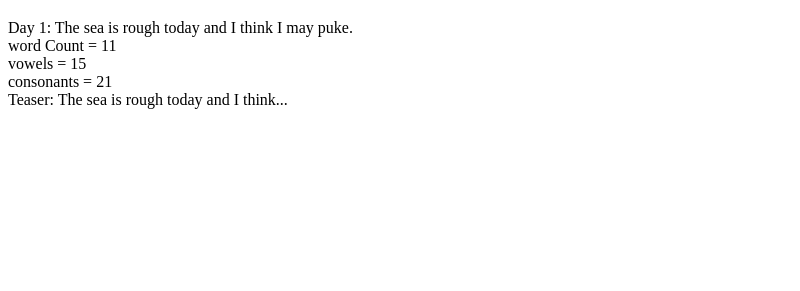
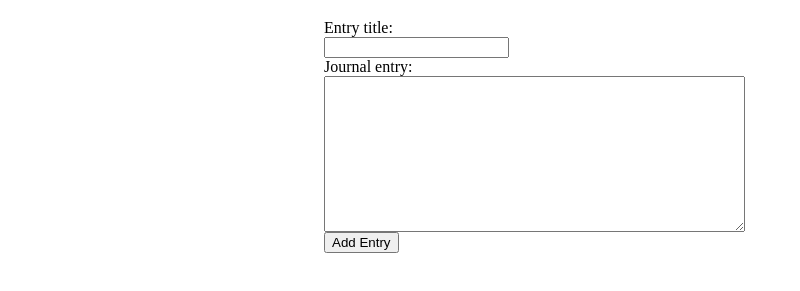
Before and after one commit to emmalgs/journal, a website built with webpack: page src/index.html in a window 1280 px wide. Shown: the part 61-352 px from the top of the page, without its empty margins (0-800 px from the left). Built offline with nearby package versions, Linux system fonts and the light colour scheme.

Commit message:
add form for entry input and add basic styling

```diff
--- a/src/css/styles.css
+++ b/src/css/styles.css
@@ -0,0 +1,15 @@
+* {
+  box-sizing: border-box;
+}
+
+.hidden {
+  display: none;
+}
+
+.input-container {
+  display: flex;
+  flex-direction: column;
+  align-items: flex-start;
+  width: 50%;
+  margin: auto;
+}
--- a/src/index.html
+++ b/src/index.html
@@ -8,6 +8,14 @@
 </head>
 <body>
   <h1>My Secret Journal</h1>
-  <div id="test-output"></div>
+  <form>
+    <div class="input-container">
+      <label for="title">Entry title: </label>
+      <input type="text" name="title" id="title">
+      <label for="body">Journal entry: </label>
+      <textarea name="body" id="body" cols="50" rows="10"></textarea>
+      <button type="submit">Add Entry</button>
+    </div>
+  </form>
 </body>
 </html>
```
